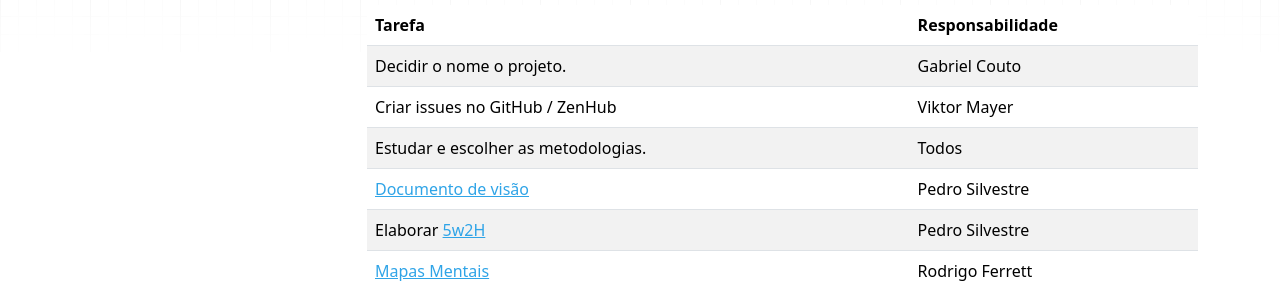
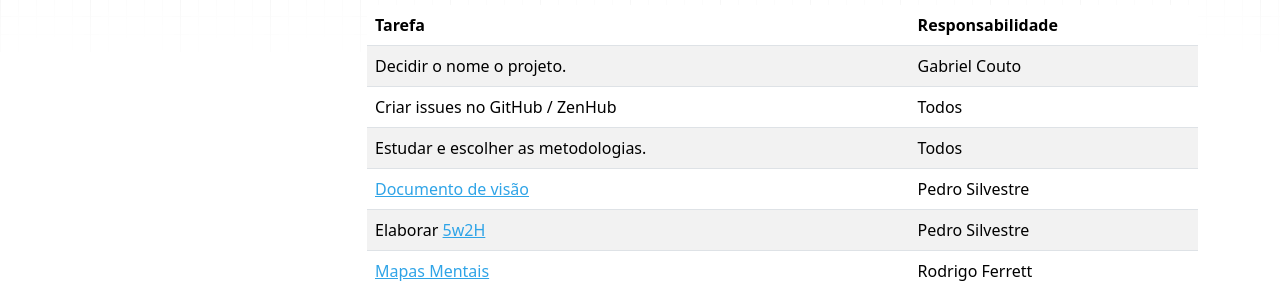
Before and after one commit to Projetos-de-Extensao/PFE_24.2_8001_II_RaveBreaking, an MkDocs documentation site: the page built from docs/interacao/interacao1.md, in a window 1280 px wide and 900 px high. Shown: the part 254-543 px from the top of the window. Built offline with MkDocs 1.6.1, drawn with Linux system fonts in a browser that asks for light colours; nearby versions of some CDN libraries.

Commit message:
Update interacao1.md

```diff
--- a/docs/interacao/interacao1.md
+++ b/docs/interacao/interacao1.md
@@ -14,7 +14,7 @@ title: Interação 1
 |Tarefa|Responsabilidade|
 |---|----|
 | Decidir o nome o projeto.|Gabriel Couto|
-| Criar issues no GitHub / ZenHub| Viktor Mayer|
+| Criar issues no GitHub / ZenHub| Todos|
 | Estudar e escolher as metodologias.| Todos|
 | [Documento de visão](https://github.com/Projetos-de-Extensao/PFE_24.2_8001_II_RaveBreaking/blob/main/docs/base/documento_de_visao.md) |Pedro Silvestre|
 | Elaborar [5w2H](https://github.com/Projetos-de-Extensao/PFE_24.2_8001_II_RaveBreaking/blob/main/docs/base/5w2h.md) |Pedro Silvestre|
```
